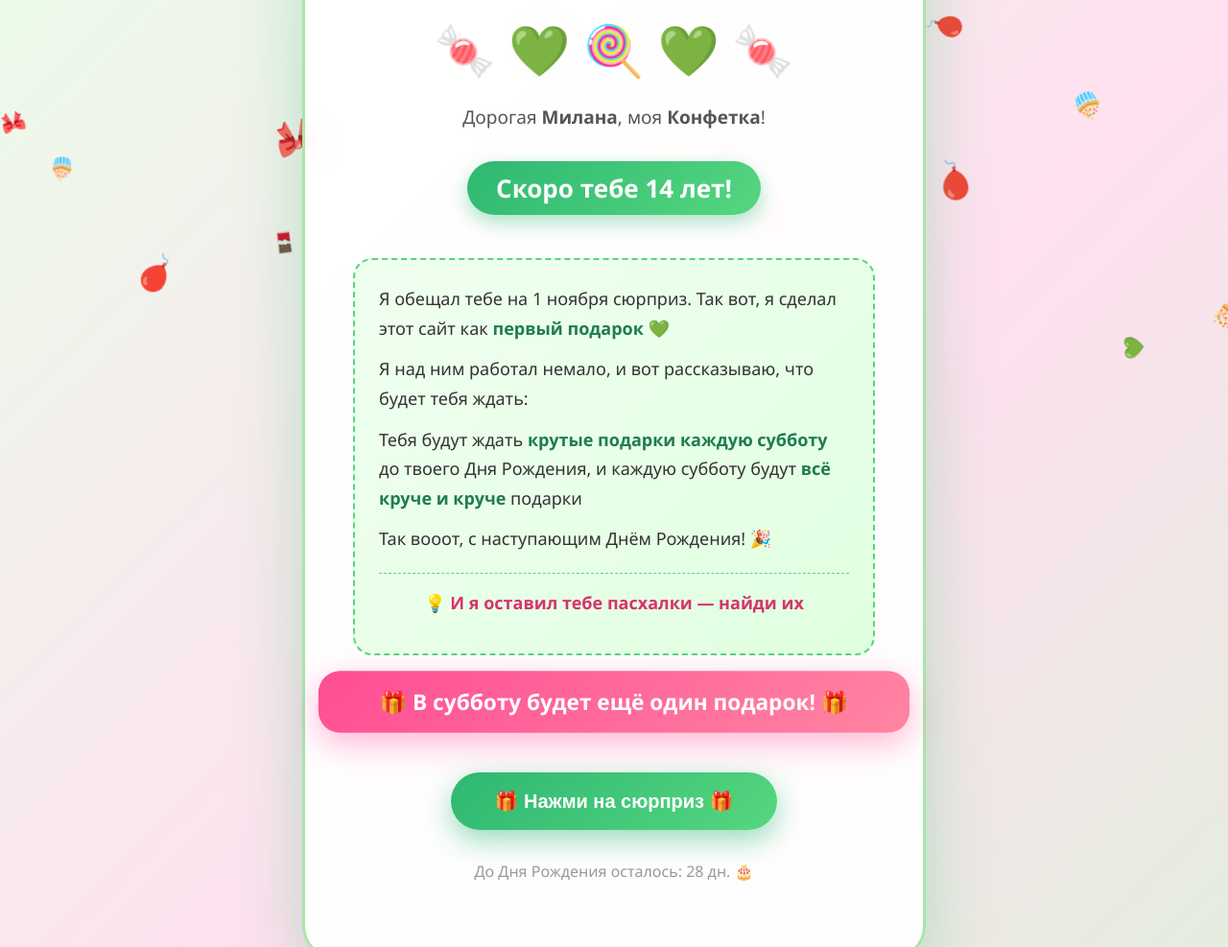
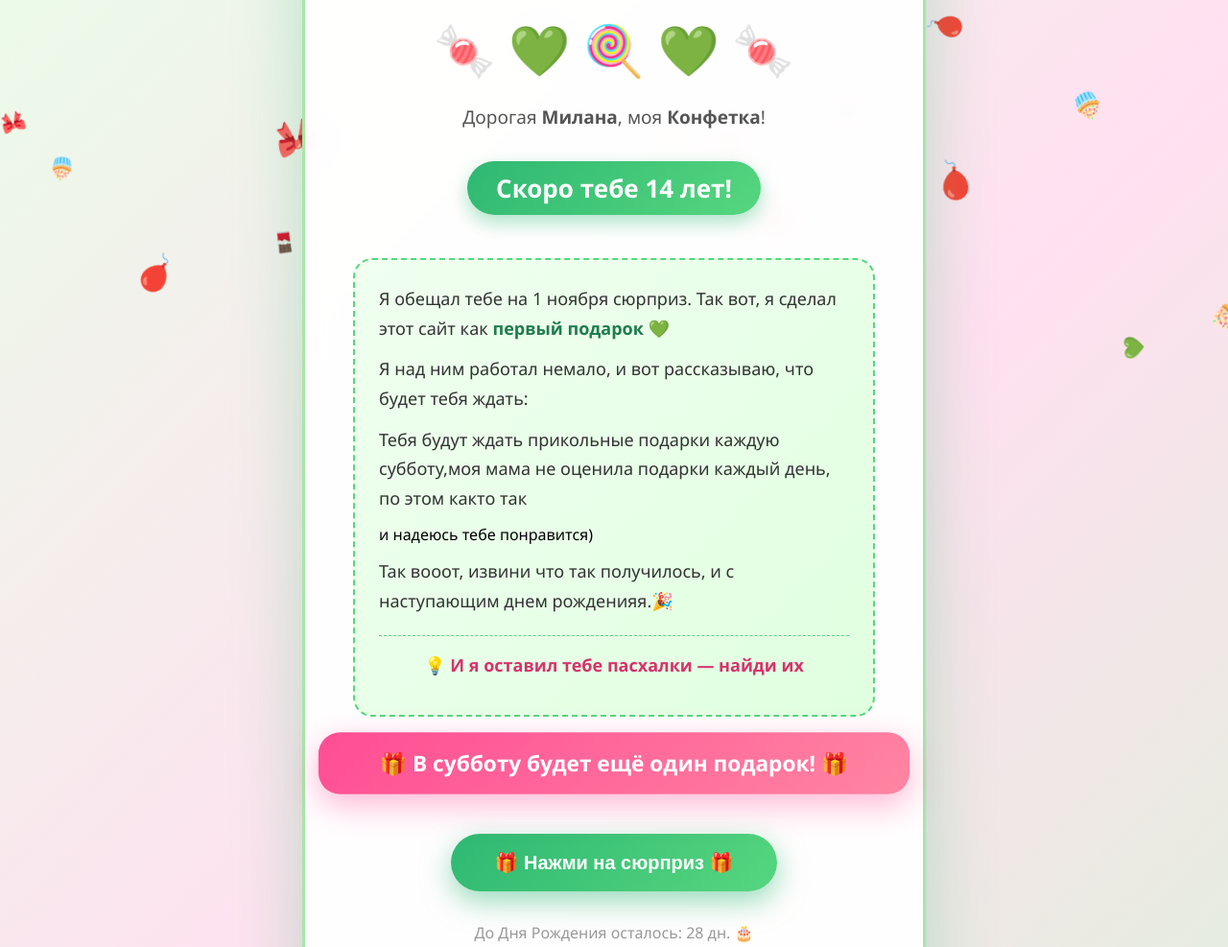
Before and after one commit to rdacenko60-rgb/milana-birthday, a Flask app: page / in a window 1280 px wide. Shown: the part 222-1209 px from the top of the page at 96% size. Run offline with Flask 3, Linux system fonts and the light colour scheme.

Commit message:
Update index.html

```diff
--- a/templates/index.html
+++ b/templates/index.html
@@ -23,8 +23,8 @@
             <div class="letter">
                 <p>Я обещал тебе на 1 ноября сюрприз. Так вот, я сделал этот сайт как <b>первый подарок</b> 💚</p>
                 <p>Я над ним работал немало, и вот рассказываю, что будет тебя ждать:</p>
-                <p>Тебя будут ждать <b>крутые подарки каждую субботу</b> до твоего Дня Рождения, и каждую субботу будут <b>всё круче и круче</b> подарки </p>
-                <p>Так вооот, с наступающим Днём Рождения! 🎉</p>
+                <p>Тебя будут ждать прикольные подарки каждую субботу,моя мама не оценила подарки каждый день, по этом както так</p>и надеюсь тебе понравится) </p>
+                <p>Так вооот, извини что так получилось, и с наступающим днем рожденияя.🎉</p>
                 <p class="hint">💡 И я оставил тебе пасхалки — найди их </p>
             </div>
 
```
